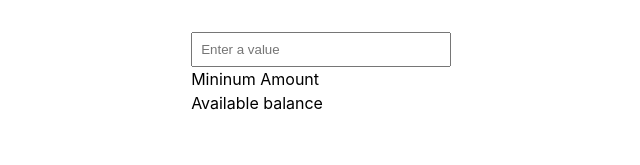
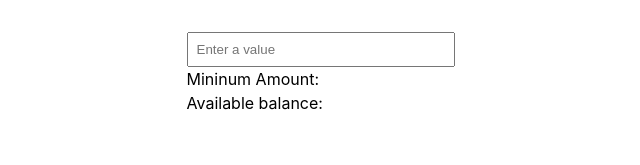
Before and after one commit to adejolx/intro-to-hocs, a React (Vite) app: page / in a window 1280 px wide. Shown: the top 165 px of the page, without its empty margins (319-959 px from the left). Built offline with nearby package versions, Linux system fonts and the light colour scheme.

Commit message:
feat: add state and event handler implementation for input
Users could not type into input box before this change

```diff
--- a/src/App.tsx
+++ b/src/App.tsx
@@ -6,18 +6,19 @@ import { FlexFooter } from "./components/HOCs/FlexFooter";
 import InputContainer from "./components/InputContainer";
 
 function App() {
-  const [count, setCount] = useState(0);
+  const [input, setInput] = useState("");
 
+  const handleChange = (e: React.ChangeEvent<HTMLInputElement>) => {
+    setInput(e.target.value);
+  };
   return (
     <div className="App wrapper">
       <InputContainer>
         <BaseInput
-          type={"number"}
+          type={"text"}
           display={"block"}
-          onChange={function (event: ChangeEvent<HTMLInputElement>): void {
-            throw new Error("Function not implemented.");
-          }}
-          value={""}
+          onChange={handleChange}
+          value={input}
           size={{
             height: "50",
             width: "100%",
@@ -30,8 +31,8 @@ function App() {
           className="stack-s"
         />
         <FlexFooter>
-          <div>Mininum Amount</div>
-          <div>Available balance</div>
+          <div>Mininum Amount: {input}</div>
+          <div>Available balance: {input}</div>
         </FlexFooter>
       </InputContainer>
     </div>
```
